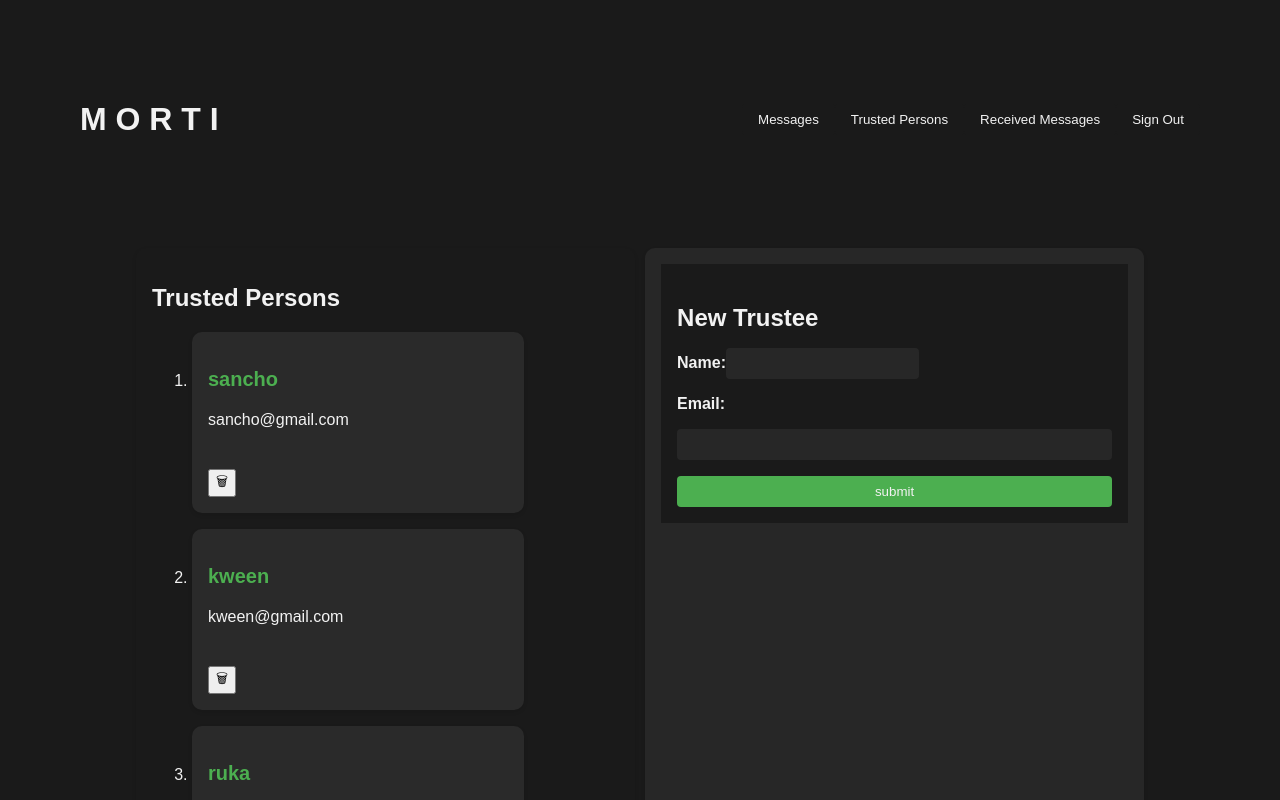
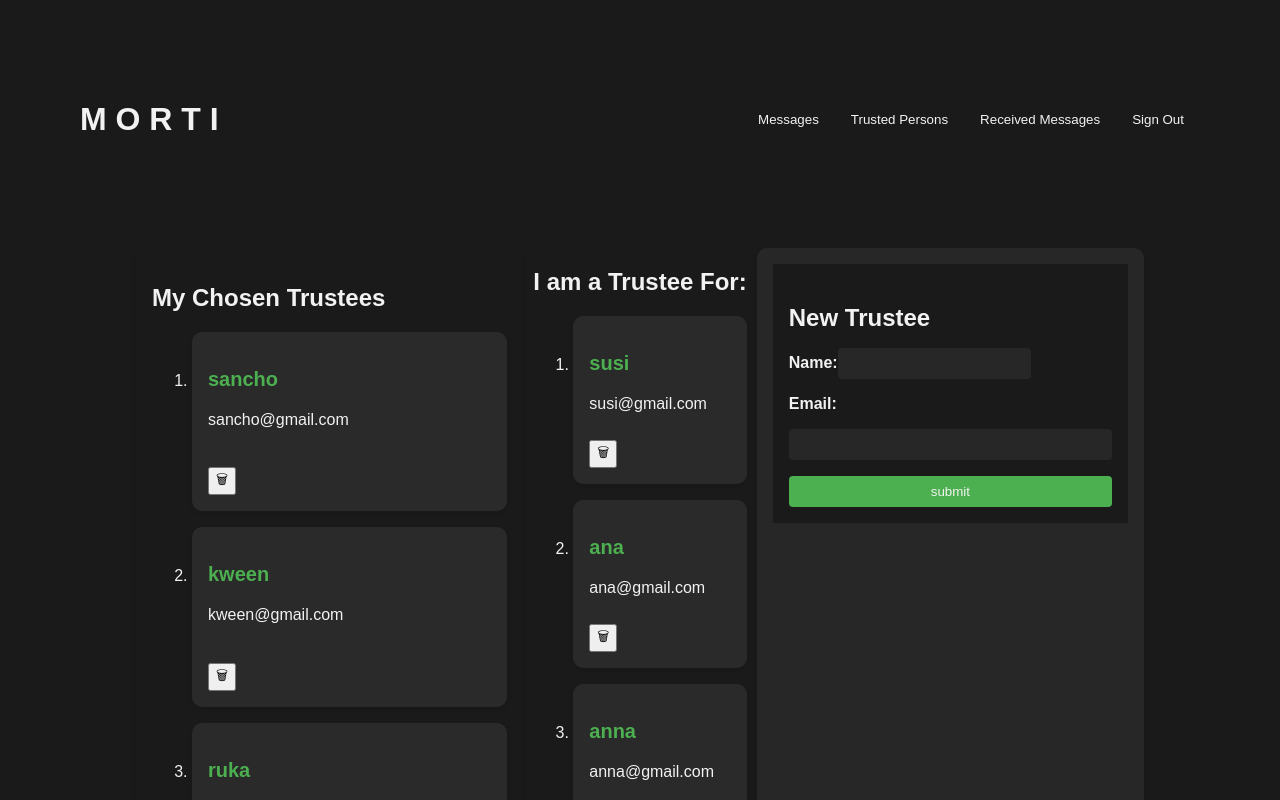
Before and after one commit to secasti/morti-frontend, a React (Create React App) app: page / in a window 1280 px wide. Both pictures are taken after a click on the button "Trusted Persons". Shown: the top 800 px of the page. Built offline with nearby package versions, Linux system fonts and the light colour scheme; no server answers.

Commit message:
added TrusteeFor & TrusteeForList component that renters on the TrusteePage

```diff
--- a/src/App.js
+++ b/src/App.js
@@ -87,9 +87,24 @@ function App() {
   isSent: false
 }]
 
+const TRUSTEE_FOR_DATA = [{
+  user_id: 1,
+  first_name: "susi",
+  email: "susi@gmail.com"
+}, {
+  user_id: 2,
+  first_name: "ana",
+  email: "ana@gmail.com"
+}, {
+  user_id: 3,
+  first_name: "anna",
+  email: "anna@gmail.com"
+}]
+
   // States
   const [messages, setMessages] = useState(MESSAGE_DATA);
   const [trustees, setTrustees] = useState(TRUSTEE_DATA);
+  const [trusteeFor, setTrusteeFor] = useState(TRUSTEE_FOR_DATA);
   const [receivedMessages, setReceivedMessages] = useState(RECEIVED_MESSAGE_DATA);
   const [isMsgExpanded, setIsMsgExpanded] = useState(() => {
   // initial dictionary with each message id as key, and boolean value for if it is expanded.
@@ -100,8 +115,7 @@ function App() {
     return initialMsgExpandedState;
   })
 
-  //API CALLS
-    //GET MESSAGE API CALL
+//GET MESSAGE API CALL
 const getMessages = () => {
   axios.get('https://morti-back-end.onrender.com/farewell_messages')
     .then((response) => {
@@ -180,8 +194,17 @@ const addMessage = (newMessageData) => {
     setTrustees(updatedTrustees)
   };
 
+// TRUSTEE FOR functions
+  const deleteTrusteeFor = (trusteeId) => {
+    const updatedTrustees = trusteeFor.filter(function (trusteeFor) {
+      return trusteeFor.user_id !== trusteeId;
+    });
+
+    setTrusteeFor(updatedTrustees)
+  };
+
+
 // RECEIVED MESSAGES functions
-
   const getReceivedMessages = (response) => {
     const newMessages = response.map((message) => {
       return {
@@ -195,7 +218,6 @@ const addMessage = (newMessageData) => {
     });
   setReceivedMessages(RECEIVED_MESSAGE_DATA);
   };
-
 
   //MESSAGES functions
   const deleteMessage = (messageId, messageType) => {
@@ -301,6 +323,8 @@ const addMessage = (newMessageData) => {
           trustees={trustees}
           addTrustee={addTrustee}
           updateDeleteTrustee={updateDeleteTrustee}
+          trusteeFor = {trusteeFor}
+          deleteTrusteeFor = {deleteTrusteeFor}
           />
         )}
         {activeComponent === 3 && (
--- /dev/null
+++ b/src/components/TrusteeFor.js
@@ -0,0 +1,27 @@
+import React from 'react';
+import PropTypes from 'prop-types';
+import './TrusteeFor.css';
+
+const TrusteeFor = (props) => {
+
+    const toggleDelete = () => {
+        props.deleteTrusteeFor(props.user_id)
+    }
+
+    return (
+        <section className='single-msg'>
+            <h3 className='msg-title'> {props.first_name} </h3>
+            <p className='msg-text'> {props.email} </p>
+            <button onClick={toggleDelete}>🗑</button>
+        </section>
+    );
+};
+
+TrusteeFor.propTypes = {
+    user_id: PropTypes.number,
+    first_name: PropTypes.string.isRequired,
+    email: PropTypes.string.isRequired,
+    deleteTrusteeFor: PropTypes.func.isRequired
+}
+
+export default TrusteeFor;
--- /dev/null
+++ b/src/components/TrusteeForList.js
@@ -0,0 +1,44 @@
+import React from 'react';
+import PropTypes from 'prop-types';
+import TrusteeFor from './TrusteeFor';
+import './TrusteeForList.css';
+
+const TrusteeForList = (props) => {
+
+    const trusteeFor = props.trusteeFor;
+
+    const getTrusteesJSX = (trusteeFor) => {
+        return trusteeFor.map((trustee) => {
+            return (
+                <li key={trustee.user_id}>
+                    <TrusteeFor
+                        user_id={trustee.user_id}
+                        first_name={trustee.first_name}
+                        email={trustee.email}
+                        deleteTrusteeFor={props.deleteTrusteeFor}
+                    ></TrusteeFor>
+                </li>
+            );
+        });
+    };
+
+    return (
+        <section>
+            <h2>I am a Trustee For: </h2>
+            <ol>{getTrusteesJSX(trusteeFor)}</ol>
+        </section>
+    );
+};
+
+TrusteeForList.propTypes = {
+    trusteeFor: PropTypes.arrayOf(
+        PropTypes.shape({
+            user_id: PropTypes.number,
+            first_name: PropTypes.string.isRequired,
+            email: PropTypes.string.isRequired
+        })
+    ).isRequired,
+    deleteTrusteeFor: PropTypes.func.isRequired,
+};
+
+export default TrusteeForList;
--- a/src/components/TrusteeList.js
+++ b/src/components/TrusteeList.js
@@ -24,7 +24,7 @@ const TrusteeList = (props) => {
 
     return (
         <section>
-            <h2>Trusted Persons </h2>
+            <h2>My Chosen Trustees</h2>
             <ol>{getTrusteesJSX(trustees)}</ol>
         </section>
     );
--- a/src/components/TrusteePage.js
+++ b/src/components/TrusteePage.js
@@ -3,21 +3,32 @@ import PropTypes from 'prop-types';
 import NewTrusteeForm from './NewTrusteeForm';
 import TrusteeList from './TrusteeList';
 import './TrusteePage.css';
+import TrusteeForList from './TrusteeForList'
 
-const TrusteePage = ({trustees, getTrustees, addTrustee, updateDeleteTrustee}) => {
+const TrusteePage = ({trustees, getTrustees, addTrustee, updateDeleteTrustee, trusteeFor, deleteTrusteeFor}) => {
     return (
         <section className='trustee__page'>
+            {/* people who are trustees to me */}
             <div className='trustee-list'>
                 <TrusteeList
                 trustees={trustees}
                 updateDeleteTrustee={updateDeleteTrustee}
                 ></TrusteeList>
             </div>
+            {/* people who I am a trustee for */}
+            <div className='trustee-for-list'>
+                <TrusteeForList
+                trusteeFor={ trusteeFor }
+                deleteTrusteeFor={ deleteTrusteeFor }
+                ></TrusteeForList>
+            </div>
+            {/* Set a new Trustee Form */}
             <div className='new-trustee-form'>
                 <NewTrusteeForm
                 addTrustee={addTrustee}
                 ></NewTrusteeForm>
             </div>
+
         </section>
     );
 };
@@ -30,8 +41,16 @@ TrusteePage.propTypes = {
             email: PropTypes.string.isRequired
         })
     ).isRequired,
+    trusteeFor: PropTypes.arrayOf(
+        PropTypes.shape({
+            user_id: PropTypes.number,
+            first_name: PropTypes.string.isRequired,
+            email: PropTypes.string.isRequired
+        })
+    ).isRequired,
         addTrustee: PropTypes.func.isRequired,
-        updateDeleteTrustee: PropTypes.func.isRequired
+        updateDeleteTrustee: PropTypes.func.isRequired,
+        deleteTrusteeFor: PropTypes.func.isRequired,
 };
 
 export default TrusteePage;
```
Also changed, not shown: src/components/TrusteeFor.css (added), src/components/TrusteeForList.css (added).
